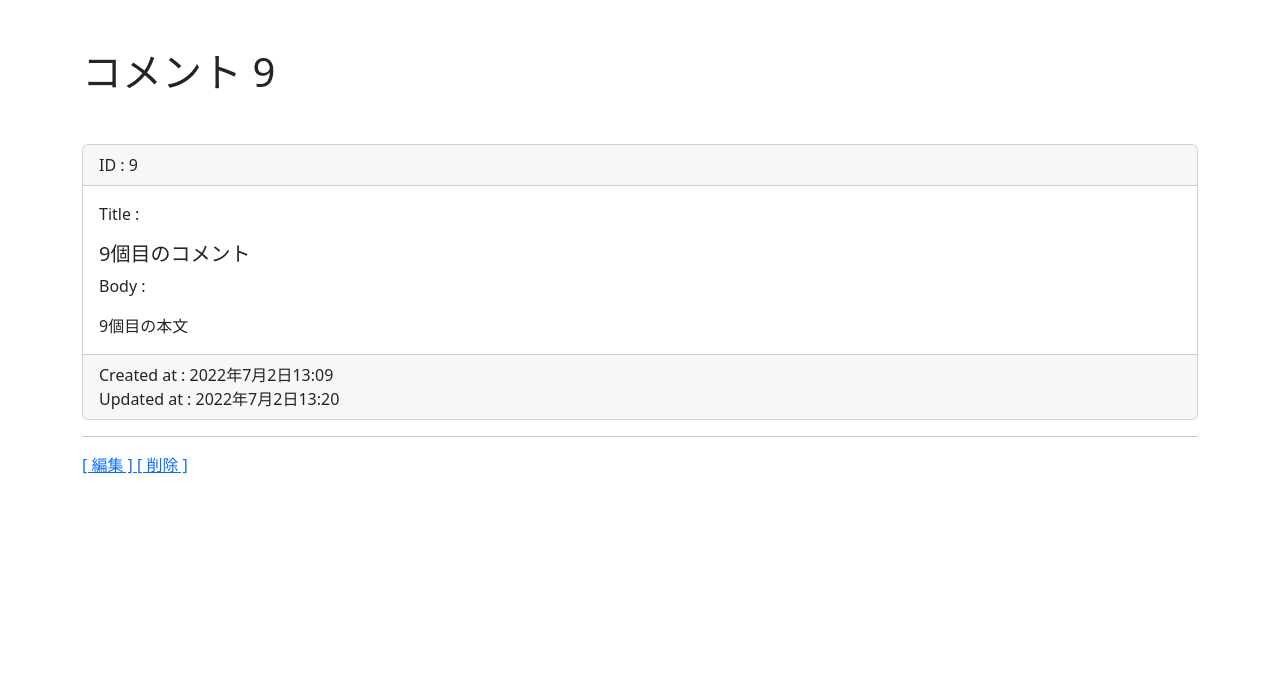
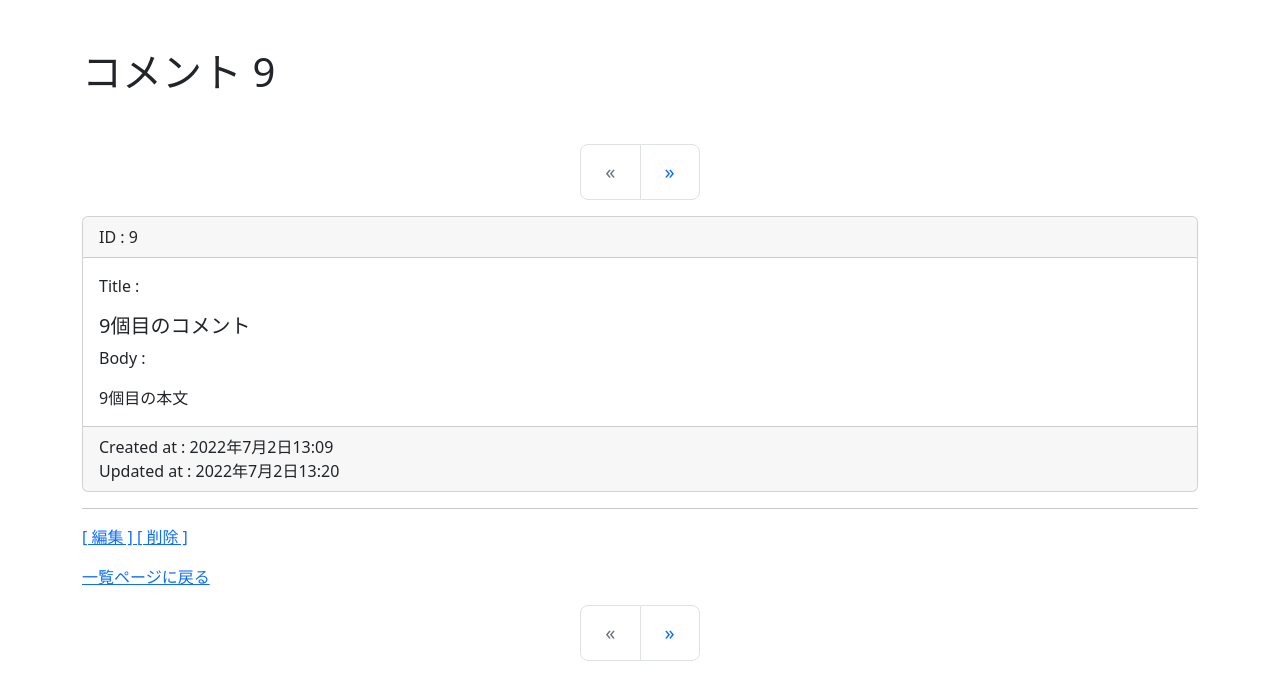
Before and after one commit to rinsaka/django_comment2022, a Django app: page /9 in a window 1280 px wide. Shown: the top 700 px of the page. Run offline with Django 4.2, Linux system fonts and the light colour scheme; data comes from the database, SQL or seed files in the repository.

Commit message:
page送り

```diff
--- a/comments/templates/comments/show.html
+++ b/comments/templates/comments/show.html
@@ -7,6 +7,7 @@
 {% block content %}
 <div class="container">
   <h1 class="my-5">コメント {{ comment.id }}</h1>
+  {% include 'prev_next.html' %}
   <div class="card mb-3">
     <div class="card-header">
       ID : {{ comment.id }}
@@ -32,6 +33,12 @@
           [ 削除 ]
         </a>
       </p>
+      <p class="pull-right">
+        <a href="{% url 'comments:index' %}">
+          一覧ページに戻る
+        </a>
+      </p>
     </div>
+    {% include 'prev_next.html' %}
 </div>
 {% endblock content %}
--- /dev/null
+++ b/comments/templates/prev_next.html
@@ -0,0 +1,28 @@
+<ul class="pagination justify-content-center pagination-lg g-mt-28 g-mb-28">
+  {% if prev_id %}
+      <li class="page-item">
+          <a class="page-link" href="{% url 'comments:show' prev_id %}">
+              <span aria-hidden="true">«</span>
+          </a>
+      </li>
+  {% else %}
+      <li class="page-item">
+          <a class="page-link disabled">
+              <span aria-hidden="true">«</span>
+          </a>
+      </li>
+  {% endif %}
+  {% if next_id %}
+      <li class="page-item">
+          <a class="page-link" href="{% url 'comments:show' next_id %}">
+              <span aria-hidden="true">»</span>
+          </a>
+      </li>
+  {% else %}
+      <li class="page-item">
+          <a class="page-link disabled">
+              <span aria-hidden="true">»</span>
+          </a>
+      </li>
+  {% endif %}
+</ul>
--- a/comments/views.py
+++ b/comments/views.py
@@ -53,6 +53,22 @@ def comments_show(request, comment_id):
     context = {}
     comment = get_object_or_404(Comment, pk=comment_id)
     context['comment'] = comment
+
+    # 1つ前（自身の直後に更新されたコメント）を取得する
+    prev_comment = Comment.objects.filter(updated_at__gt=comment.updated_at).order_by('updated_at')
+    # 1つ後（自身の直前に更新されたコメント）を取得する
+    next_comment = Comment.objects.filter(updated_at__lt=comment.updated_at).order_by('-updated_at')
+    if len(prev_comment) > 0:
+        prev_id = prev_comment[0].id
+    else:
+        prev_id = False
+    if len(next_comment) > 0:
+        next_id = next_comment[0].id
+    else:
+        next_id = False
+    context['prev_id'] = prev_id
+    context['next_id'] = next_id
+
     return render(request, 'comments/show.html', context)
 
 class CreateCommentView(CreateView):
```
